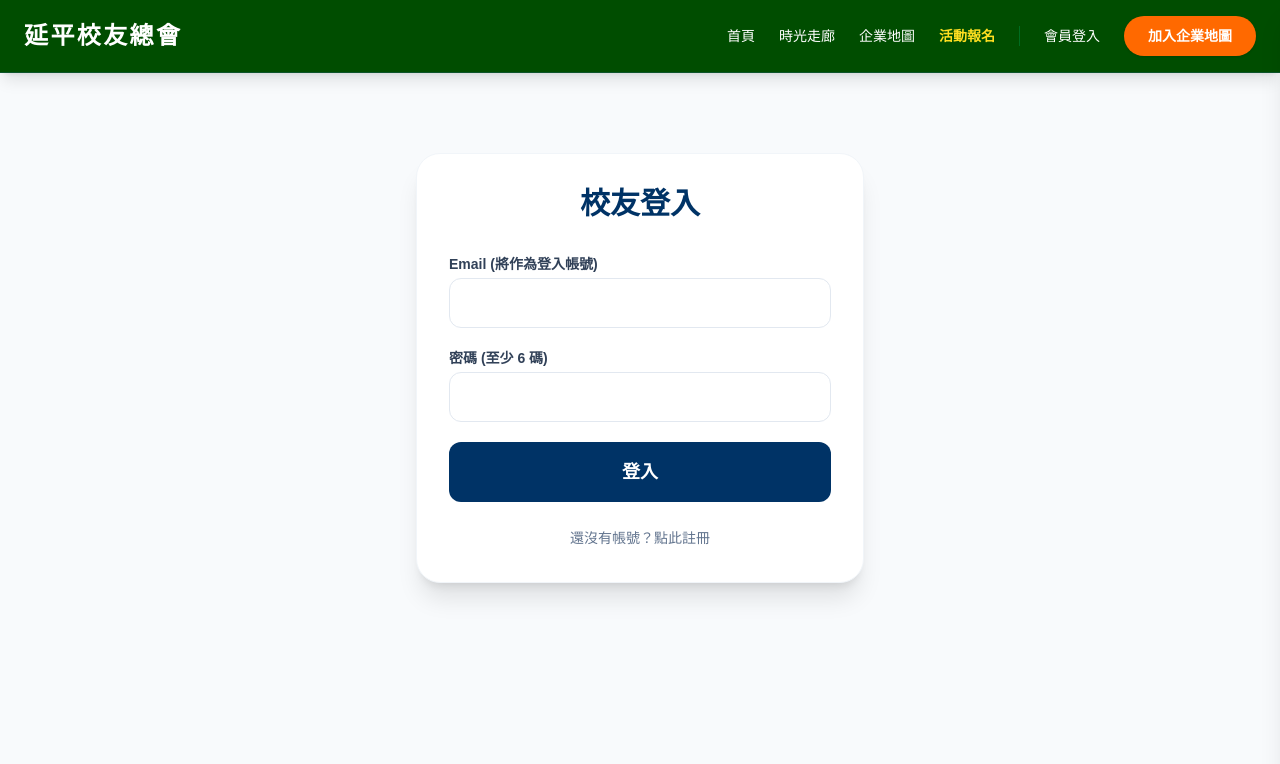
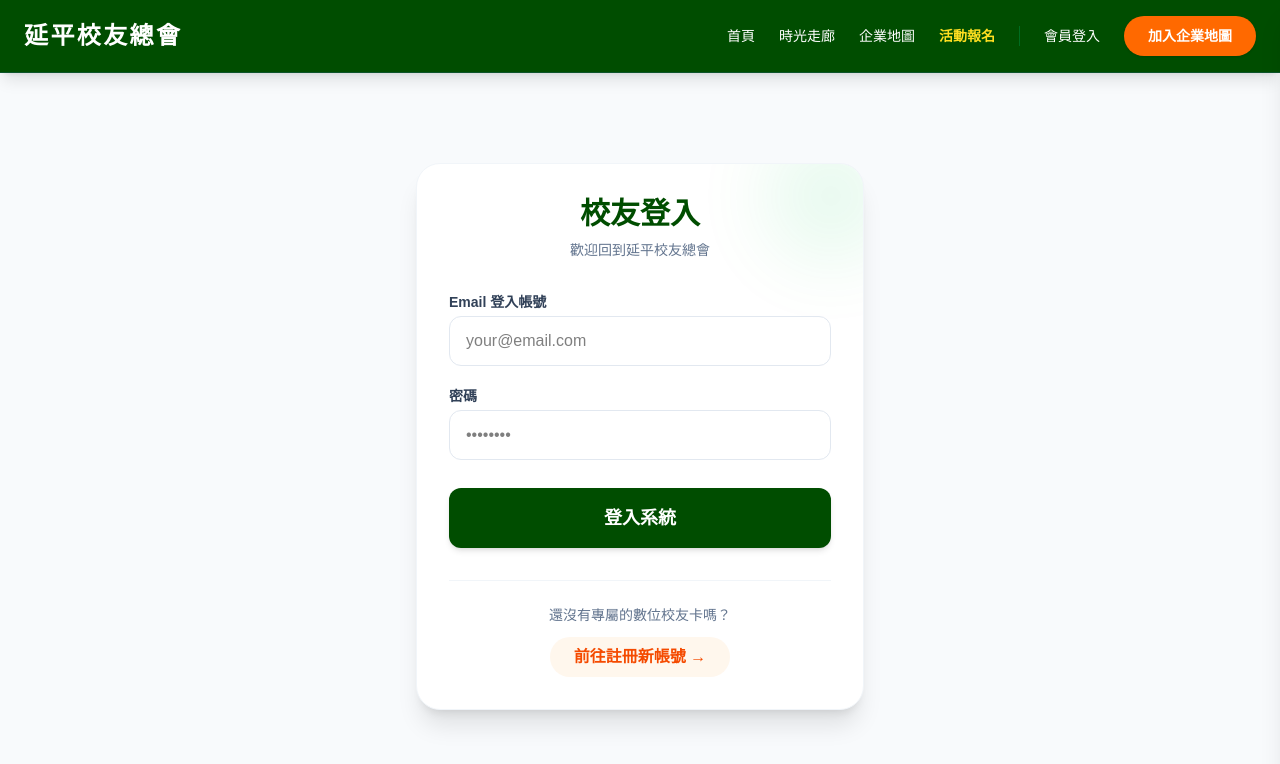
Before and after one commit to bear20020228/yanping-alumni, a Next.js app: page /login in a window 1280 px wide. Shown: the top 764 px of the page. Built offline with nearby package versions, Linux system fonts and the light colour scheme; no server answers.

Commit message:
fix admin display

```diff
--- a/app/login/page.tsx
+++ b/app/login/page.tsx
@@ -3,122 +3,82 @@
 import { useState } from 'react';
 import Navbar from '../components/Navbar';
 import { supabase } from '../../lib/supabase';
+import Link from 'next/link';
+import { useRouter } from 'next/navigation';
 
 export default function LoginPage() {
-  const [isLogin, setIsLogin] = useState(true); // 控制顯示「登入」還是「註冊」
   const [loading, setLoading] = useState(false);
   const [message, setMessage] = useState("");
+  const [email, setEmail] = useState('');
+  const [password, setPassword] = useState('');
+  const router = useRouter();
 
-  // 表單資料
-  const [formData, setFormData] = useState({
-    email: '',
-    password: '',
-    fullName: '',
-    classYear: ''
-  });
-
-  const handleAuth = async (e: React.FormEvent) => {
+  const handleLogin = async (e: React.FormEvent) => {
     e.preventDefault();
     setLoading(true);
     setMessage("");
 
     try {
-      if (isLogin) {
-        // 【登入邏輯】
       const { error } = await supabase.auth.signInWithPassword({
-          email: formData.email,
-          password: formData.password,
+        email,
+        password,
       });
       if (error) throw error;
 
-        alert("登入成功！");
-    window.location.href = '/';
-      } else {
-        // 【註冊邏輯】
-        // 1. 先建立帳號密碼
-        const { data: authData, error: authError } = await supabase.auth.signUp({
-          email: formData.email,
-          password: formData.password,
-        });
-        if (authError) throw authError;
-
-        // 2. 帳號建立成功後，把資料寫入 profiles 表
-        if (authData.user) {
-          const { error: profileError } = await supabase.from('profiles').insert([
-            {
-              id: authData.user.id, // 綁定剛剛建立的帳號 ID
-              full_name: formData.fullName,
-              class_year: parseInt(formData.classYear),
-              // status, is_paid, role 這些在資料庫已經有預設值了，不用特別寫
-            }
-          ]);
-          if (profileError) throw profileError;
-        }
-
-        alert("註冊成功！您的帳號目前正在審核中。");
-        setIsLogin(true); // 註冊完切換回登入畫面
-      }
+      // 登入成功後，直接導向個人的「數位校友卡」頁面
+      router.push('/profile');
     } catch (error: any) {
-      setMessage("發生錯誤：" + error.message);
+      setMessage("登入失敗，請檢查 Email 或密碼是否正確。");
     } finally {
       setLoading(false);
     }
   };
 
   return (
-    <main className="min-h-screen bg-slate-50">
+    <main className="min-h-screen bg-slate-50 flex flex-col">
       <Navbar />
-      <div className="max-w-md mx-auto mt-20 p-8 bg-white shadow-xl rounded-3xl border border-slate-100">
-        <h1 className="text-3xl font-black text-center text-[#003366] mb-8">
-          {isLogin ? "校友登入" : "註冊校友帳號"}
-        </h1>
+      <div className="flex-grow flex items-center justify-center py-12 px-4">
+        <div className="max-w-md w-full p-8 bg-white shadow-xl rounded-3xl border border-slate-100 relative overflow-hidden">
+
+          {/* 視覺裝飾 */}
+          <div className="absolute top-0 right-0 -mt-8 -mr-8 w-32 h-32 bg-green-500 opacity-10 rounded-full blur-2xl pointer-events-none"></div>
+
+          <div className="text-center mb-8 relative z-10">
+            <h1 className="text-3xl font-black text-[#004d00]">校友登入</h1>
+            <p className="text-sm text-slate-500 mt-2">歡迎回到延平校友總會</p>
+          </div>
 
           {message && (
-          <div className="mb-4 p-3 bg-red-50 text-red-600 rounded-lg text-sm font-medium">
+            <div className="mb-6 p-3 bg-red-50 text-red-600 rounded-lg text-sm font-bold text-center">
               {message}
             </div>
           )}
 
-        <form onSubmit={handleAuth} className="space-y-5">
-          {!isLogin && (
-            <>
+          <form onSubmit={handleLogin} className="space-y-5 relative z-10">
             <div>
-                <label className="block text-sm font-bold text-slate-700 mb-1">真實姓名</label>
-                <input required type="text" className="w-full px-4 py-3 rounded-xl border border-slate-200 text-black"
-                  onChange={(e) => setFormData({...formData, fullName: e.target.value})} />
-              </div>
-              <div>
-                <label className="block text-sm font-bold text-slate-700 mb-1">畢業屆次</label>
-                <input required type="number" className="w-full px-4 py-3 rounded-xl border border-slate-200 text-black" placeholder="例如：55"
-                  onChange={(e) => setFormData({...formData, classYear: e.target.value})} />
-              </div>
-            </>
-          )}
-
-          <div>
-            <label className="block text-sm font-bold text-slate-700 mb-1">Email (將作為登入帳號)</label>
-            <input required type="email" className="w-full px-4 py-3 rounded-xl border border-slate-200 text-black"
-              onChange={(e) => setFormData({...formData, email: e.target.value})} />
+              <label className="block text-sm font-bold text-slate-700 mb-1">Email 登入帳號</label>
+              <input required type="email" className="w-full px-4 py-3 rounded-xl border border-slate-200 text-black focus:ring-2 focus:ring-[#004d00] outline-none transition-all"
+                onChange={(e) => setEmail(e.target.value)} placeholder="your@email.com" />
             </div>
 
             <div>
-            <label className="block text-sm font-bold text-slate-700 mb-1">密碼 (至少 6 碼)</label>
-            <input required type="password" className="w-full px-4 py-3 rounded-xl border border-slate-200 text-black"
-              onChange={(e) => setFormData({...formData, password: e.target.value})} />
+              <label className="block text-sm font-bold text-slate-700 mb-1">密碼</label>
+              <input required type="password" className="w-full px-4 py-3 rounded-xl border border-slate-200 text-black focus:ring-2 focus:ring-[#004d00] outline-none transition-all"
+                onChange={(e) => setPassword(e.target.value)} placeholder="••••••••" />
             </div>
 
-          <button disabled={loading} type="submit" className="w-full bg-[#003366] text-white py-4 rounded-xl font-black text-lg hover:bg-blue-800 transition-all">
-            {loading ? "處理中..." : (isLogin ? "登入" : "註冊並送出審核")}
+            <button disabled={loading} type="submit" className="w-full bg-[#004d00] text-white py-4 rounded-xl font-black text-lg hover:bg-green-900 transition-all shadow-md mt-2 disabled:bg-slate-400">
+              {loading ? "驗證中..." : "登入系統"}
             </button>
           </form>
 
-        <div className="mt-6 text-center">
-          <button
-            onClick={() => { setIsLogin(!isLogin); setMessage(""); }}
-            className="text-slate-500 hover:text-[#003366] font-medium text-sm transition-colors"
-          >
-            {isLogin ? "還沒有帳號？點此註冊" : "已經有帳號了？點此登入"}
-          </button>
+          {/* 乾淨俐落的動線導引 */}
+          <div className="mt-8 text-center border-t border-slate-100 pt-6 relative z-10">
+            <p className="text-slate-500 text-sm mb-3">還沒有專屬的數位校友卡嗎？</p>
+            <Link href="/register" className="inline-block bg-orange-50 text-orange-600 font-bold px-6 py-2 rounded-full hover:bg-orange-100 transition-colors">
+              前往註冊新帳號 &rarr;
+            </Link>
+          </div>
         </div>
       </div>
     </main>
```
Lines whose indentation alone changed are shown as unchanged.
